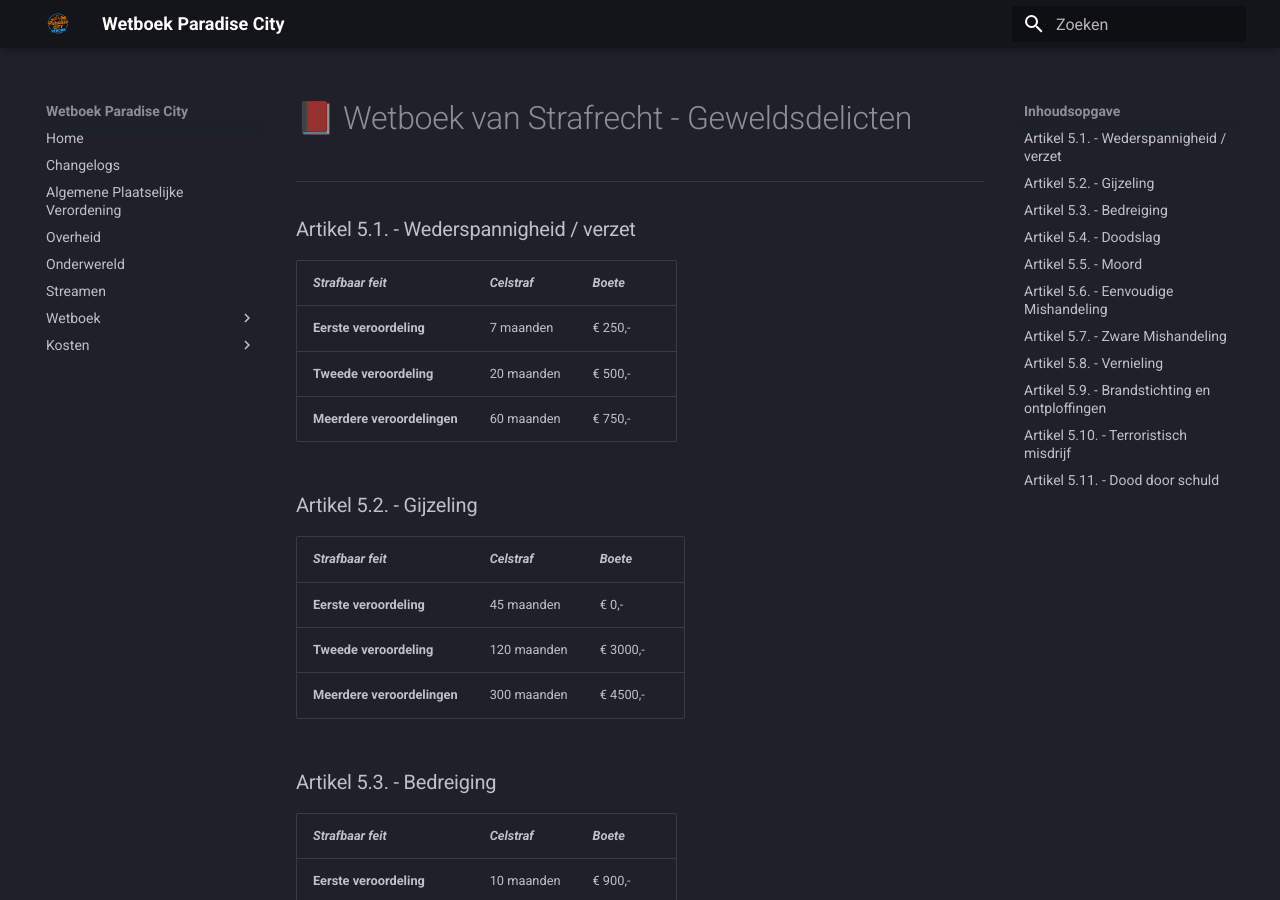
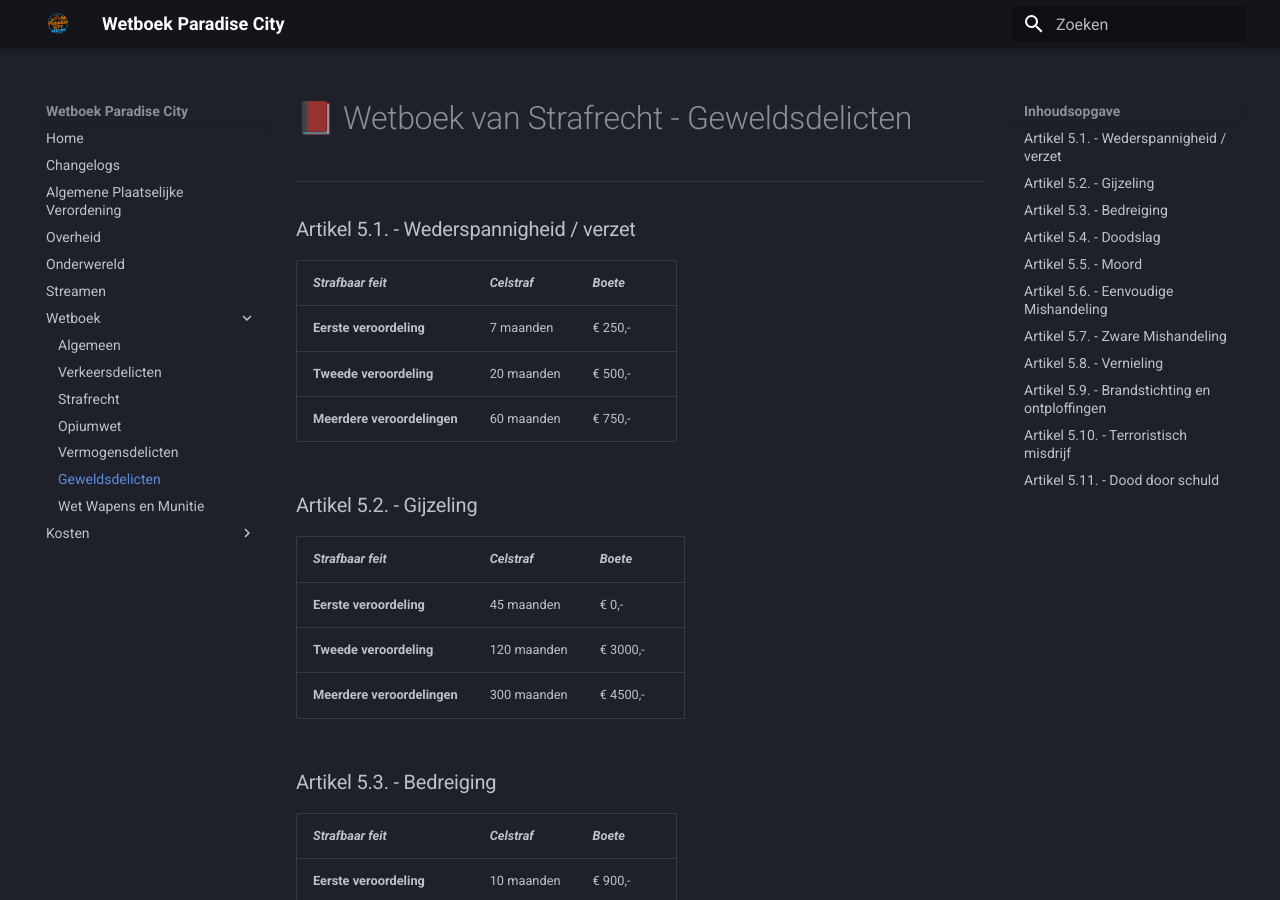
Before and after one commit to Paradise-City-Reborn/wetboek, an MkDocs documentation site: the page built from docs/wetboek/geweldsdelicten.md, in a window 1280 px wide and 900 px high. Built offline with MkDocs 1.6.1 and Material for MkDocs 9.7.7, drawn with Linux system fonts in a browser that asks for light colours; comment, search, counter and statistics services are not loaded; part of the change alters nothing that is shown.

Commit message:
fixje oeps

```diff
--- a/mkdocs.yml
+++ b/mkdocs.yml
@@ -40,11 +40,11 @@ nav:
   - Streamen: streamen.md
   - Wetboek:
     - Algemeen: wetboek/algemeen.md
-    - Verkeersdelicten: verkeersdelicten.md
+    - Verkeersdelicten: wetboek/verkeersdelicten.md
     - Strafrecht: wetboek/strafrecht.md
     - Opiumwet: wetboek/opiumwet.md
-    - Vermogensdelicten: vermogensdelicten.md
-    - Geweldsdelicten: geweldsdelicten.md
+    - Vermogensdelicten: wetboek/vermogensdelicten.md
+    - Geweldsdelicten: wetboek/geweldsdelicten.md
     - Wet Wapens en Munitie: wetboek/wwm.md
   - Kosten:
     - Advocatuur: kosten/advocatuur.md
```
